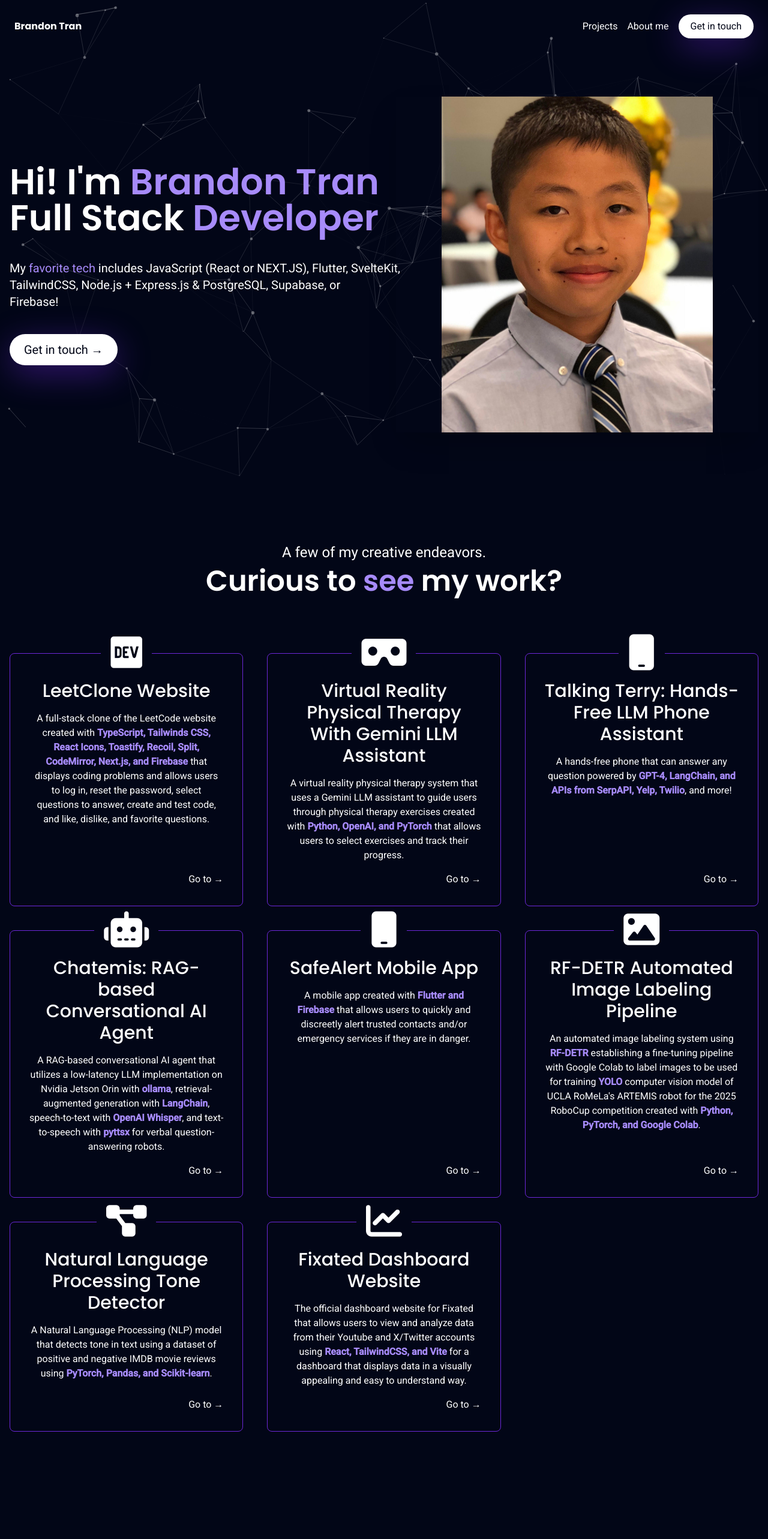
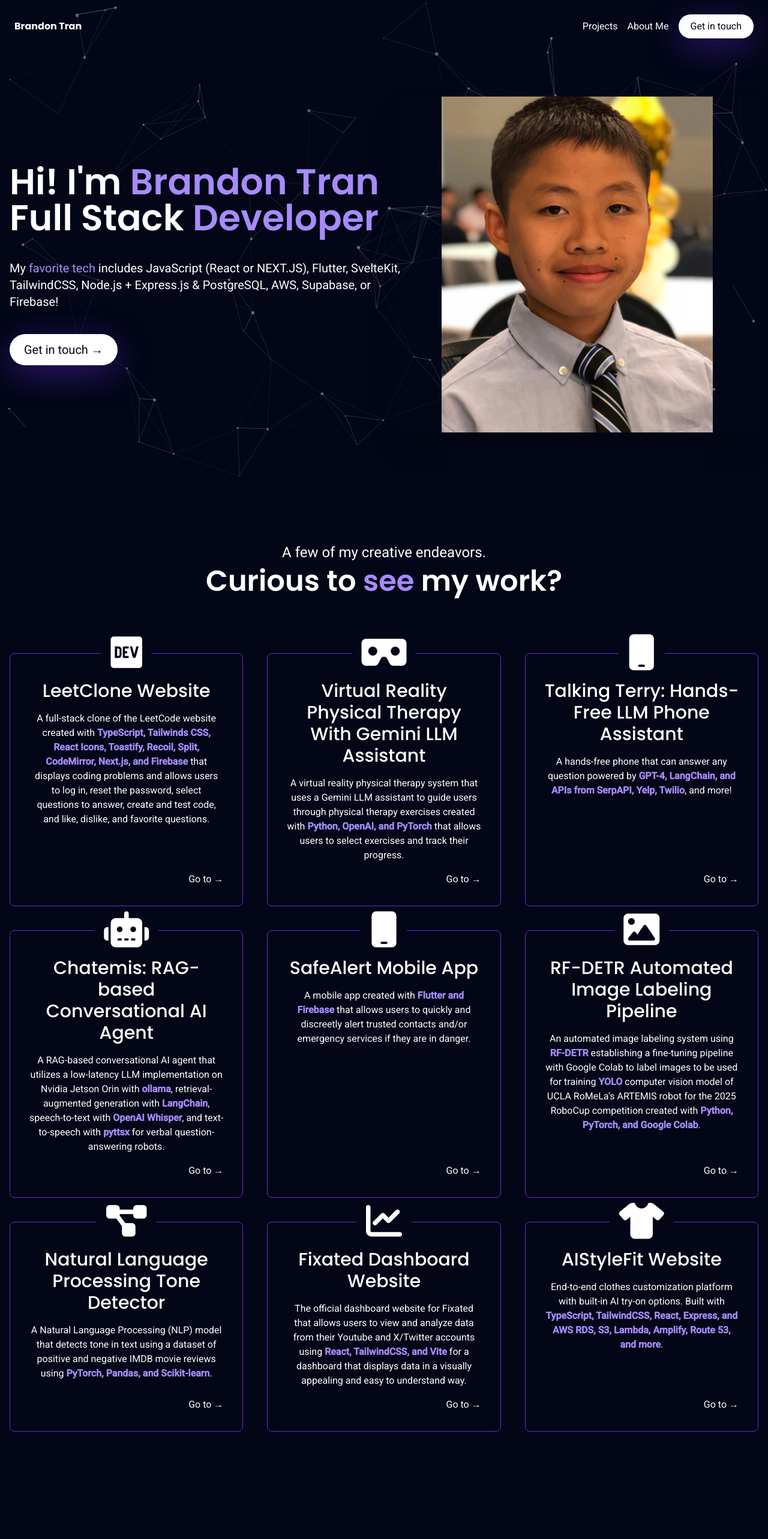
Before and after one commit to tranbrandon1233/My-Website, a SvelteKit app: page / in a window 1280 px wide. Shown: the top 2566 px of the page at 60% size. Built offline with nearby package versions, Linux system fonts and the light colour scheme.

Commit message:
Added AI Style Fit website to projects list

```diff
--- a/src/components/Header.svelte
+++ b/src/components/Header.svelte
@@ -3,7 +3,7 @@
 
     export let tabs = [
         { name: "Projects ", link: "#projects" },
-        { name: "About me", link: "#about" },
+        { name: "About Me", link: "#about" },
 
     ];
 </script>
--- a/src/components/Main.svelte
+++ b/src/components/Main.svelte
@@ -54,6 +54,12 @@
             icon: "fa-solid fa-chart-line",
             description: "The official dashboard website for Fixated that allows users to view and analyze data from their Youtube and X/Twitter accounts using React, TailwindCSS, and Vite.",
             href: "https://github.com/tranbrandon1233/Fixated/tree/vercel",
+        },
+        {
+            name: "AIStyleFit Website",
+            icon: "fa-solid fa-shirt",
+            description: "End-to-end clothes customization platform with built-in AI try-on options.",
+            href: "https://www.aistylefit.com/"
         }
     ];
 
@@ -94,7 +100,7 @@
             <p class="text-base sm:text-lg md:text-xl">
                 My <span class="text-violet-400"> favorite tech</span> includes
                 JavaScript (React or NEXT.JS), Flutter, SvelteKit,<br />
-                TailwindCSS, Node.js + Express.js & PostgreSQL, Supabase, or
+                TailwindCSS, Node.js + Express.js & PostgreSQL, AWS, Supabase, or
                 <br /> Firebase!
             </p>
             <button
@@ -197,6 +203,11 @@
                 <p>
                     The official dashboard website for Fixated that allows users to view and analyze data from their Youtube and X/Twitter accounts using <strong class="text-violet-400">
                         React, TailwindCSS, and Vite</strong> for a dashboard that displays data in a visually appealing and easy to understand way.
+                </p>
+            </Step>
+            <Step step={steps[8]}>
+                <p>
+                End-to-end clothes customization platform with built-in AI try-on options. Built with <strong class="text-violet-400">TypeScript, TailwindCSS, React, Express, and AWS RDS, S3, Lambda, Amplify, Route 53, and more</strong>.
                 </p>
             </Step>
             </div>
```
